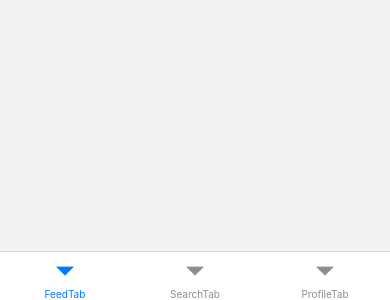
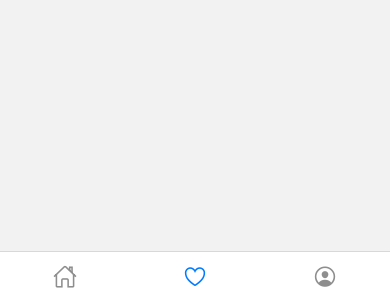
Before and after one commit to alex-ochigov/itunesfilms, a React Native app: screen /FavouriteTab in a window 390 px wide. Shown: the part 544-844 px from the top of the page. Built offline with nearby package versions, Linux system fonts and the light colour scheme.

Commit message:
update routes

```diff
--- a/src/shared/Routes.tsx
+++ b/src/shared/Routes.tsx
@@ -1,10 +1,13 @@
 import React from 'react';
 import {NavigationContainer} from '@react-navigation/native';
 import {createNativeStackNavigator} from '@react-navigation/native-stack';
+import {createBottomTabNavigator} from '@react-navigation/bottom-tabs';
+import Placeholder from './views/Placeholder';
 
-import Home from './screens/Home';
+import Ionicons from 'react-native-vector-icons/Ionicons';
 
 const RootStack = createNativeStackNavigator();
+const BottomTabs = createBottomTabNavigator();
 
 const Routes = () => {
   return (
@@ -12,7 +15,7 @@ const Routes = () => {
       <RootStack.Navigator>
         <RootStack.Screen
           name="home"
-          component={Home}
+          component={Tabs}
           options={{headerShown: false}}
         />
       </RootStack.Navigator>
@@ -20,4 +23,42 @@ const Routes = () => {
   );
 };
 
+const Tabs = () => {
+  return (
+    <BottomTabs.Navigator
+      screenOptions={{
+        headerShown: false,
+        tabBarShowLabel: false,
+      }}>
+      <BottomTabs.Screen
+        name="FeedTab"
+        component={Placeholder}
+        options={{
+          tabBarIcon: ({color, size}) => (
+            <Ionicons name="home-outline" size={size} color={color} />
+          ),
+        }}
+      />
+      <BottomTabs.Screen
+        name="FavouriteTab"
+        component={Placeholder}
+        options={{
+          tabBarIcon: ({color, size}) => (
+            <Ionicons name="heart-outline" size={size} color={color} />
+          ),
+        }}
+      />
+      <BottomTabs.Screen
+        name="ProfileTab"
+        component={Placeholder}
+        options={{
+          tabBarIcon: ({color, size}) => (
+            <Ionicons name="person-circle-outline" size={size} color={color} />
+          ),
+        }}
+      />
+    </BottomTabs.Navigator>
+  );
+};
+
 export default Routes;
--- a/src/shared/screens/Home.tsx
+++ /dev/null
@@ -1,21 +0,0 @@
-import React from 'react';
-import {View} from 'react-native';
-import {createBottomTabNavigator} from '@react-navigation/bottom-tabs';
-
-const Tabs = createBottomTabNavigator();
-
-const PlaceholderComponent = () => {
-  return <View />;
-};
-
-const Home = () => {
-  return (
-    <Tabs.Navigator screenOptions={{headerShown: false}}>
-      <Tabs.Screen name="FeedTab" component={PlaceholderComponent} />
-      <Tabs.Screen name="SearchTab" component={PlaceholderComponent} />
-      <Tabs.Screen name="ProfileTab" component={PlaceholderComponent} />
-    </Tabs.Navigator>
-  );
-};
-
-export default Home;
--- /dev/null
+++ b/src/shared/views/Placeholder.tsx
@@ -0,0 +1,6 @@
+import React from 'react';
+import {View} from 'react-native';
+
+const Placeholder = () => <View />;
+
+export default Placeholder;
```
